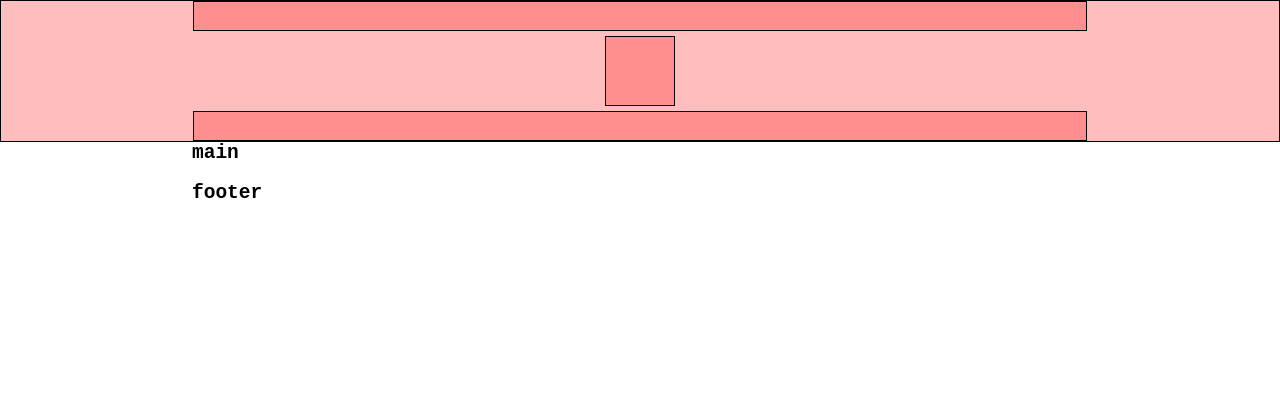
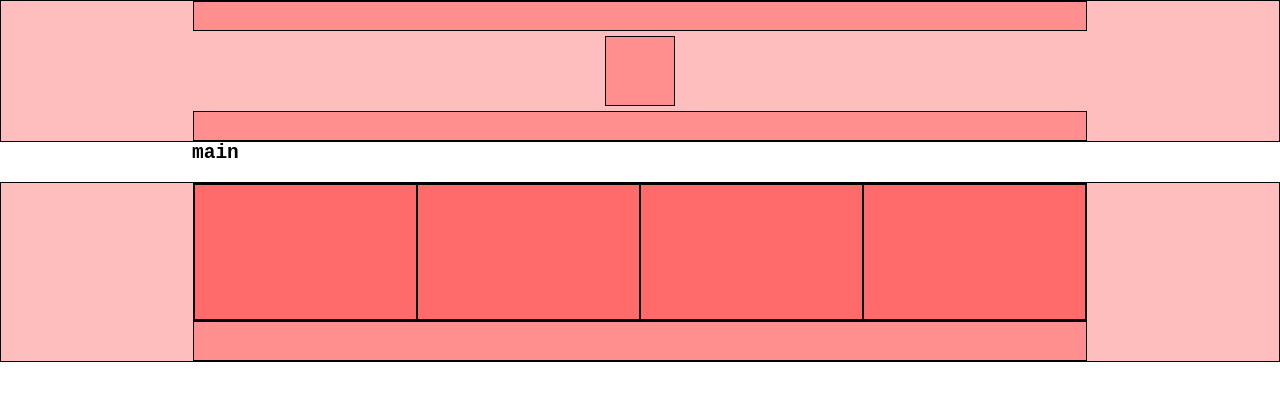
Before and after one commit to CarloDM/proj-html-vuejs, a Vue app: page / in a window 1280 px wide. Shown: the top 400 px of the page. Built offline with nearby package versions, Linux system fonts and the light colour scheme.

Commit message:
footer layout

```diff
--- a/src/App.vue
+++ b/src/App.vue
@@ -23,7 +23,7 @@ export default {
 
     <Header class="debug"/>
     <Main/>
-    <Footer/>
+    <Footer class="debug"/>
 
   </div>
 </template>
--- a/src/components/footer.vue
+++ b/src/components/footer.vue
@@ -1,6 +1,10 @@
 <script>
+import FooterTop from './partials/footerTop.vue'
 export default {
   name:'Footer',
+  components:{
+    FooterTop,
+  }
 }
 </script>
 
@@ -8,12 +12,28 @@ export default {
   <footer>
     <div class="my_container">
 
-      <h2>footer</h2>
+      <FooterTop class="top debug"></FooterTop>
+
+      <div class="bottom debug"></div>
 
     </div>
   </footer>
 </template>
 
-<style>
+<style lang="scss" scoped>
+footer{
+  width: 100%;
+  height: 180px;
+
+  .top{
+    width: 100%;
+    height: calc(100% - 40px);
+  }
+
+  .bottom{
+    width: 100%;
+    height: 40px;
+  }
+}
 
 </style>
--- /dev/null
+++ b/src/components/partials/footerTop.vue
@@ -0,0 +1,29 @@
+<script>
+export default {
+  name:'HeaderTop',
+}
+</script>
+
+<template>
+  <div id="header-top">
+
+    <div class="col debug"></div>
+    <div class="col debug"></div>
+    <div class="col debug"></div>
+    <div class="col debug"></div>
+
+  </div>
+</template>
+
+
+<style lang="scss" scoped>
+#header-top{
+
+  .col{
+    display: inline-block;
+    width: calc(100% / 4);
+    height: 100%;
+  }
+}
+
+</style>
--- a/src/scss/general.scss
+++ b/src/scss/general.scss
@@ -17,6 +17,7 @@ body{
 .my_container{
   width: 70%;
   max-width: 1200px;
+  height: 100%;
   min-height: 40px;
   margin: 0 auto;
 }
```
